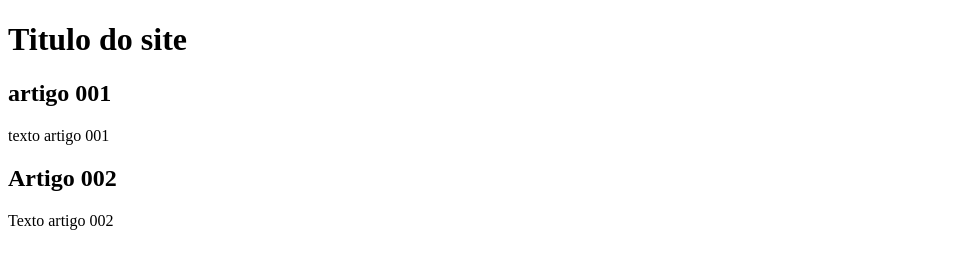
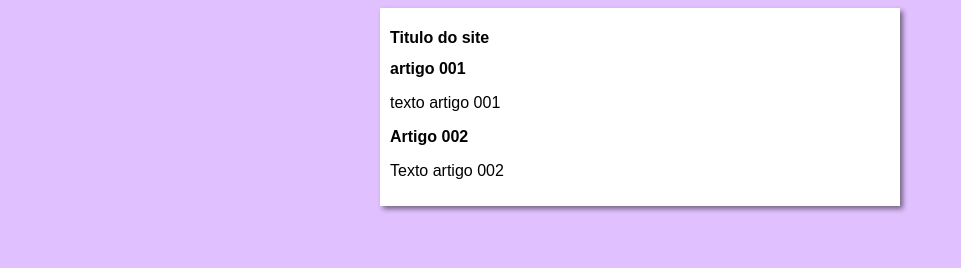
Before and after one commit to felipeesilva/projeto-site, a plain HTML site: page index.html in a window 1280 px wide. Shown: the whole page, without its empty margins (0-961 px from the left). Drawn offline with Linux system fonts and the light colour scheme.

Commit message:
iniciei o design

```diff
--- /dev/null
+++ b/estilos/style.css
@@ -0,0 +1,17 @@
+*{
+  font-family: Arial, Helvetica, sans-serif;
+  font-size: 16px;
+
+}
+
+body{
+  background-color: rgb(224, 192, 255);
+}
+
+main{
+  background-color: white;
+  width: 500px;
+  margin: auto;
+  padding: 10px;
+  box-shadow: 3px 3px 5px rgba(0, 0, 0, 0.479);
+}
--- a/index.html
+++ b/index.html
@@ -5,6 +5,7 @@
   <meta charset="UTF-8">
   <meta name="viewport" content="width=device-width, initial-scale=1.0">
   <title>titulo do site</title>
+  <link rel="stylesheet" href="estilos/style.css">
 </head>
 
 <body>
```
Lines whose indentation alone changed are shown as unchanged.
